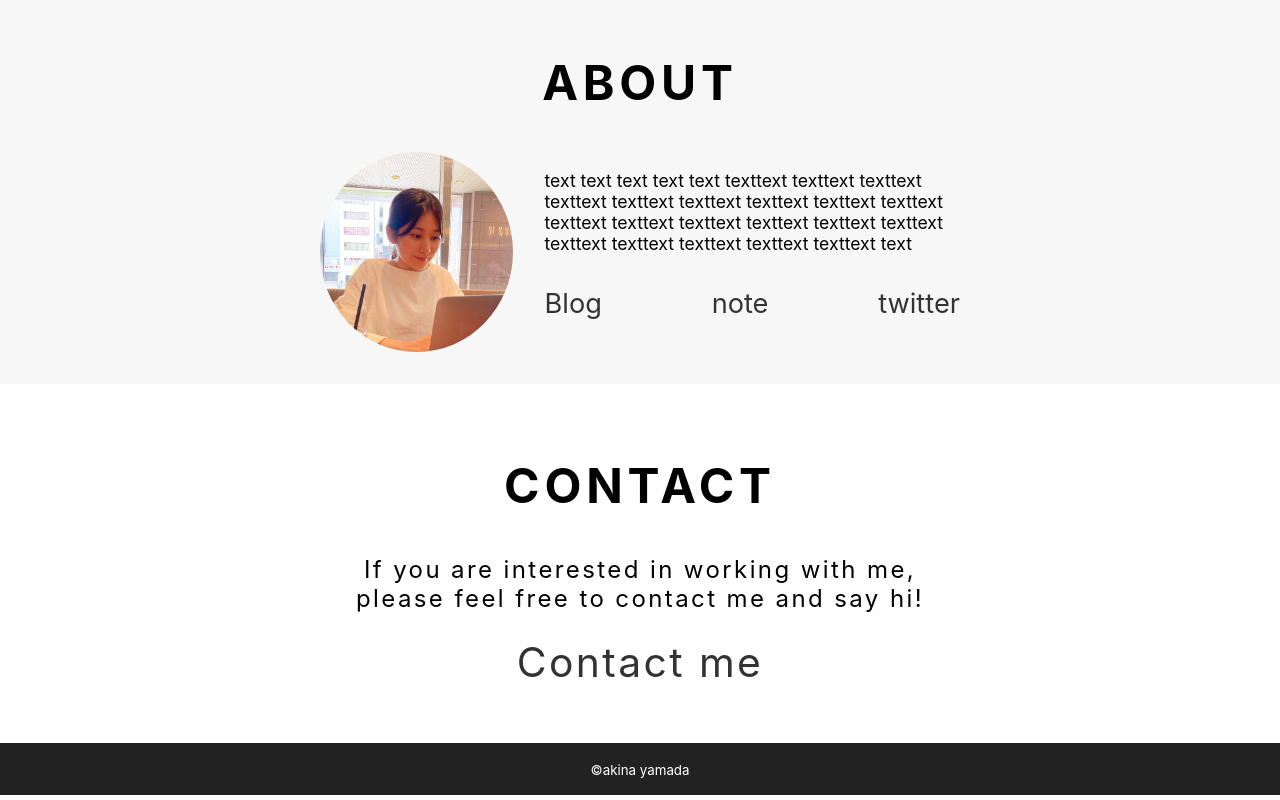
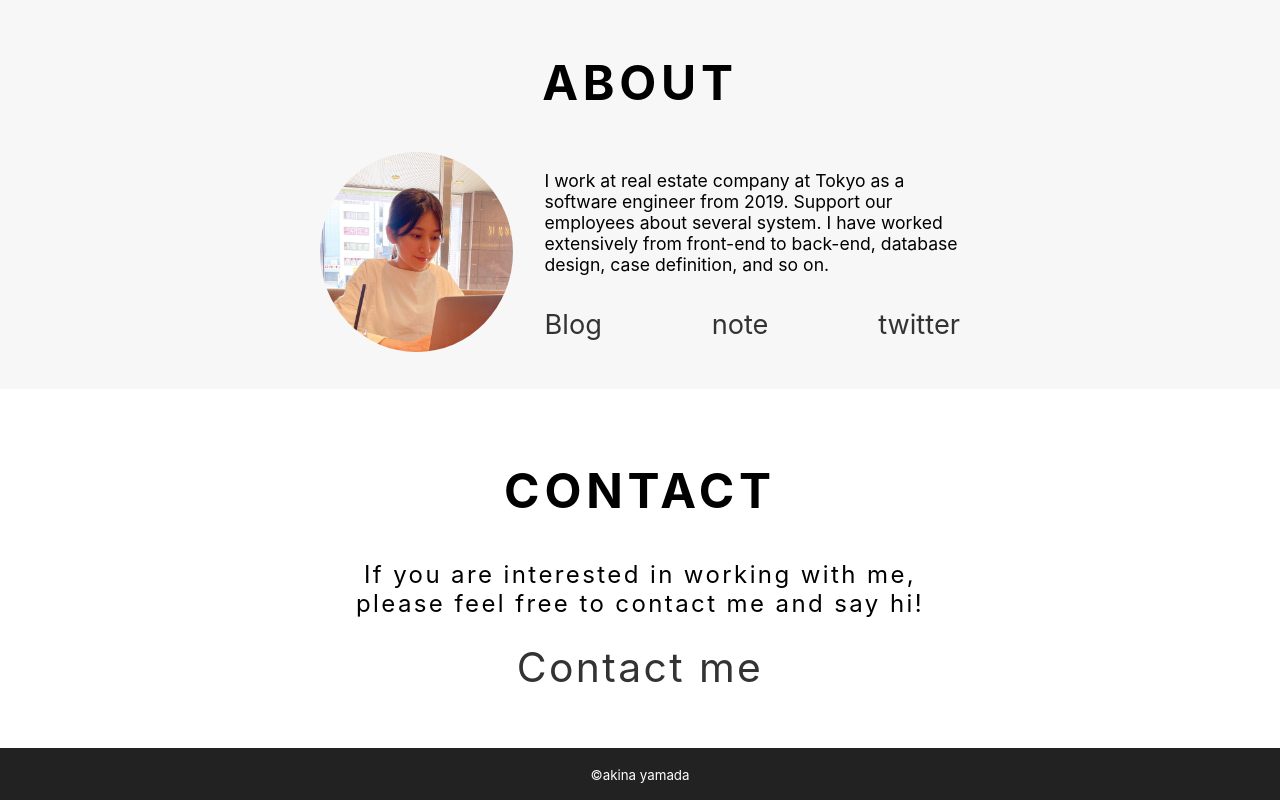
Before and after one commit to akiyama-prog/portfolio, a React (Create React App) app: page / in a window 1280 px wide. Shown: the part 2580-3380 px from the top of the page. Built offline with nearby package versions, Linux system fonts and the light colour scheme.

Commit message:
wright about me

```diff
--- a/src/About.tsx
+++ b/src/About.tsx
@@ -9,7 +9,7 @@ function About() {
             <div className="profile">
                 <img src={profile} alt="profile image" />
                 <div>
-                    <p className="about-me">text text text text text texttext texttext texttext texttext texttext texttext texttext texttext texttext texttext texttext texttext texttext texttext texttext texttext texttext texttext texttext texttext text</p>
+                    <p className="about-me">I work at real estate company at Tokyo as a software engineer from 2019. Support our employees about several system. I have worked extensively from front-end to back-end, database design, case definition, and so on.</p>
                     <div className="sns">
                         <p className="textlink"><a href="https://aklog.net/" target="_blank">Blog</a></p>
                         <p className="textlink"><a href="https://note.com/akina7" target="_blank">note</a></p>
```
